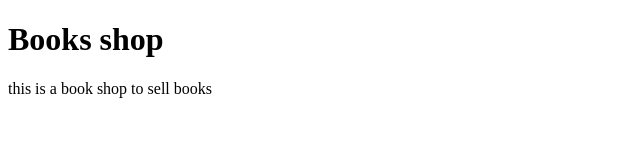
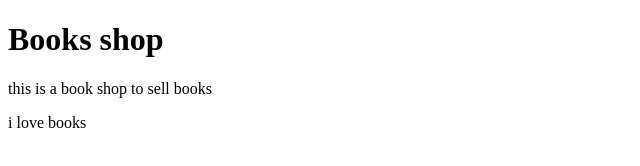
Before and after one commit to fatma260/my-first-project, a plain HTML site: page index.html in a window 1280 px wide. Shown: the full height of the page, 0-640 px from the left. Drawn offline with Linux system fonts and the light colour scheme.

Commit message:
add another p

```diff
--- a/index.html
+++ b/index.html
@@ -7,6 +7,7 @@
     <main>
       <h1>Books shop</h1>
       <p>this is a book shop to sell books</p>
+      <p>i love books</p>
     </main>
   </body>
 </html>
```
